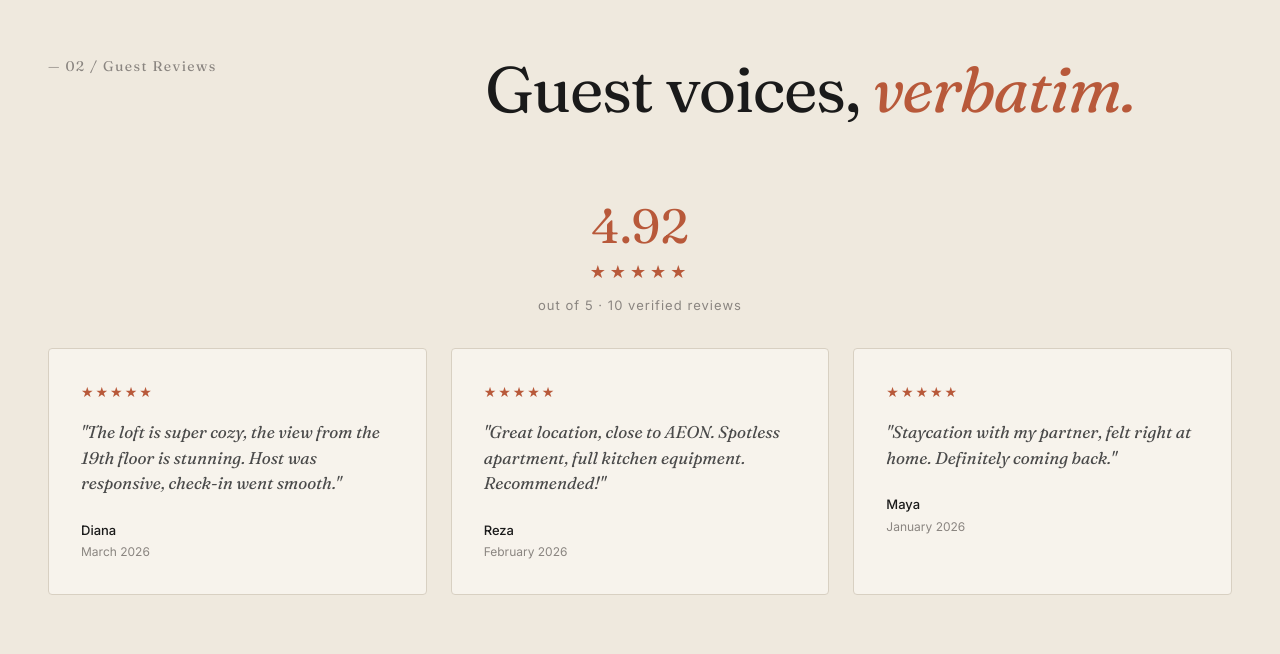
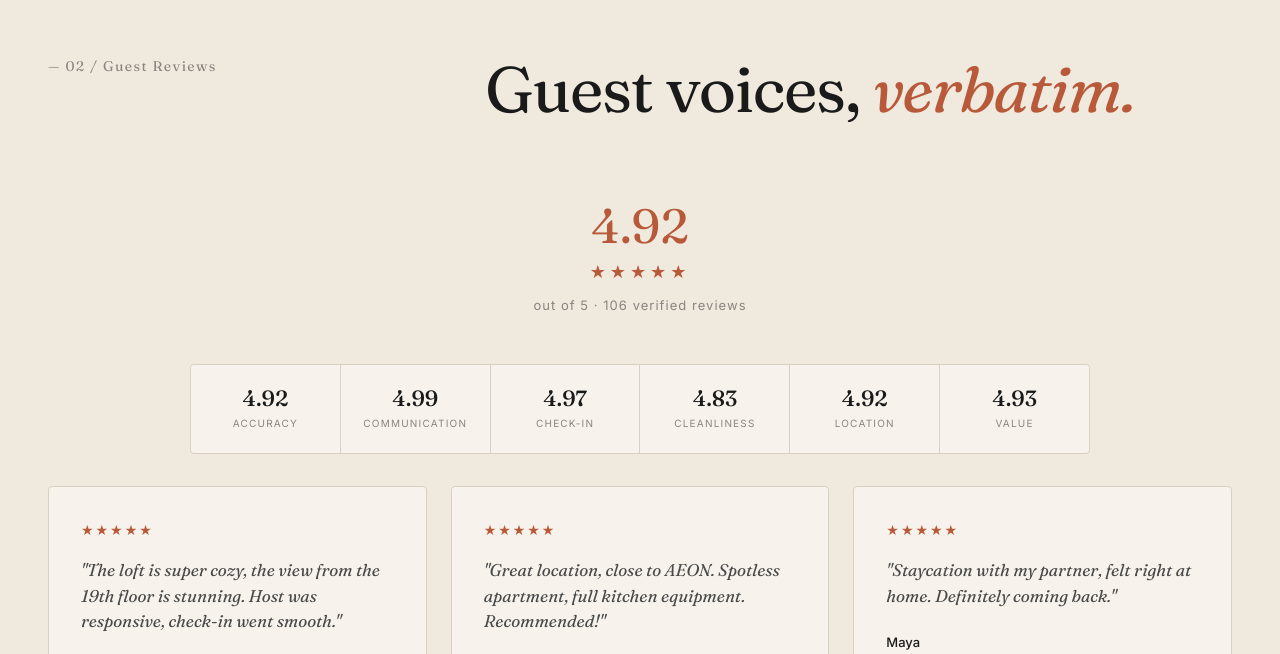
Before and after one commit to portfolioaidiladam/AsaCasaLandingPageMockup, a plain HTML site: page index.html in a window 1280 px wide. Shown: the part 1831-2485 px from the top of the page. Drawn offline with Linux system fonts and the light colour scheme.

Commit message:
beresin rating

```diff
--- a/css/style.css
+++ b/css/style.css
@@ -709,6 +709,39 @@ section { padding: 120px 48px; }
     color: var(--ink-mute);
     margin-top: 8px;
 }
+.sub-ratings {
+    display: grid;
+    grid-template-columns: repeat(6, 1fr);
+    gap: 1px;
+    background: var(--line);
+    border: 1px solid var(--line);
+    margin: 48px auto 0;
+    max-width: 900px;
+    border-radius: 4px;
+    overflow: hidden;
+}
+.sub-rating {
+    background: var(--bg);
+    padding: 22px 12px;
+    display: flex;
+    flex-direction: column;
+    align-items: center;
+    gap: 6px;
+    text-align: center;
+}
+.sub-rating-value {
+    font-family: 'Fraunces', serif;
+    font-size: 22px;
+    font-weight: 500;
+    color: var(--ink);
+    line-height: 1;
+}
+.sub-rating-label {
+    font-size: 10px;
+    letter-spacing: 0.12em;
+    text-transform: uppercase;
+    color: var(--ink-mute);
+}
 .reviews-grid {
     display: grid;
     grid-template-columns: repeat(3, 1fr);
@@ -815,6 +848,7 @@ footer {
     .pricing-grid { grid-template-columns: 1fr; gap: 32px; }
     .location-grid { grid-template-columns: 1fr; }
     .reviews-grid { grid-template-columns: 1fr; }
+    .sub-ratings { grid-template-columns: repeat(3, 1fr); }
     .footer-grid { grid-template-columns: 1fr 1fr; gap: 32px; }
     .form-row { grid-template-columns: 1fr; }
 }
--- a/index.html
+++ b/index.html
@@ -59,7 +59,7 @@
         <div class="hero-img hero-img-2">
             <div class="hero-img-tag">
                 <span class="star">★</span>
-                <span><strong>4.92</strong> · <span data-i18n="hero.badge">Direct Booking · No Fee</span></span>
+                <span><strong>4.92</strong> <span data-i18n="hero.badge">(106 reviews)</span></span>
             </div>
         </div>
     </div>
@@ -138,7 +138,33 @@
     <div class="reviews-summary">
         <div class="reviews-summary-rating">4.92</div>
         <div class="reviews-summary-stars">★★★★★</div>
-        <div class="reviews-summary-meta" data-i18n="reviews.summary">out of 5 · 10 verified reviews</div>
+        <div class="reviews-summary-meta" data-i18n="reviews.summary">out of 5 · 106 verified reviews</div>
+    </div>
+    <div class="sub-ratings">
+        <div class="sub-rating">
+            <span class="sub-rating-value">4.92</span>
+            <span class="sub-rating-label" data-i18n="subrating.accuracy">Accuracy</span>
+        </div>
+        <div class="sub-rating">
+            <span class="sub-rating-value">4.99</span>
+            <span class="sub-rating-label" data-i18n="subrating.communication">Communication</span>
+        </div>
+        <div class="sub-rating">
+            <span class="sub-rating-value">4.97</span>
+            <span class="sub-rating-label" data-i18n="subrating.checkin">Check-in</span>
+        </div>
+        <div class="sub-rating">
+            <span class="sub-rating-value">4.83</span>
+            <span class="sub-rating-label" data-i18n="subrating.cleanliness">Cleanliness</span>
+        </div>
+        <div class="sub-rating">
+            <span class="sub-rating-value">4.92</span>
+            <span class="sub-rating-label" data-i18n="subrating.location">Location</span>
+        </div>
+        <div class="sub-rating">
+            <span class="sub-rating-value">4.93</span>
+            <span class="sub-rating-label" data-i18n="subrating.value">Value</span>
+        </div>
     </div>
     <div class="reviews-grid">
         <div class="review-card">
--- a/js/i18n.js
+++ b/js/i18n.js
@@ -19,7 +19,7 @@ window.translations = {
         'hero.meta.guests.value': '2 Beds · 1 Bath · max 5 guests',
         'hero.cta.primary': 'Check Availability',
         'hero.cta.secondary': 'View Gallery',
-        'hero.badge': 'Direct Booking · No Fee',
+        'hero.badge': '(106 reviews)',
 
         'marquee.1': 'Skip the platform fee',
         'marquee.2': 'Direct booking',
@@ -40,7 +40,13 @@ window.translations = {
         'reviews.eyebrow': '— 02 / Guest Reviews',
         'reviews.title.main': 'Guest voices,',
         'reviews.title.accent': 'verbatim.',
-        'reviews.summary': 'out of 5 · 10 verified reviews',
+        'reviews.summary': 'out of 5 · 106 verified reviews',
+        'subrating.accuracy': 'Accuracy',
+        'subrating.communication': 'Communication',
+        'subrating.checkin': 'Check-in',
+        'subrating.cleanliness': 'Cleanliness',
+        'subrating.location': 'Location',
+        'subrating.value': 'Value',
         'reviews.1.text': '"The loft is super cozy, the view from the 19th floor is stunning. Host was responsive, check-in went smooth."',
         'reviews.1.date': 'March 2026',
         'reviews.2.text': '"Great location, close to AEON. Spotless apartment, full kitchen equipment. Recommended!"',
@@ -158,7 +164,7 @@ window.translations = {
         'hero.meta.guests.value': '2 Kasur · 1 Kamar Mandi · maks 5 tamu',
         'hero.cta.primary': 'Cek Ketersediaan',
         'hero.cta.secondary': 'Lihat Galeri',
-        'hero.badge': 'Booking Langsung · Tanpa Fee',
+        'hero.badge': '(106 ulasan)',
 
         'marquee.1': 'Tanpa biaya platform',
         'marquee.2': 'Booking langsung',
@@ -179,7 +185,13 @@ window.translations = {
         'reviews.eyebrow': '— 02 / Review Tamu',
         'reviews.title.main': 'Apa kata tamu,',
         'reviews.title.accent': 'verbatim.',
-        'reviews.summary': 'dari 5 · 10 ulasan terverifikasi',
+        'reviews.summary': 'dari 5 · 106 ulasan terverifikasi',
+        'subrating.accuracy': 'Akurasi',
+        'subrating.communication': 'Komunikasi',
+        'subrating.checkin': 'Check-in',
+        'subrating.cleanliness': 'Kebersihan',
+        'subrating.location': 'Lokasi',
+        'subrating.value': 'Nilai',
         'reviews.1.text': '"Lofts-nya cozy banget, viewnya cakep dari lantai 19. Host responsif, check-in smooth."',
         'reviews.1.date': 'Maret 2026',
         'reviews.2.text': '"Lokasi strategis, dekat AEON. Apartmentnya bersih, peralatan dapur lengkap. Recommended!"',
```
